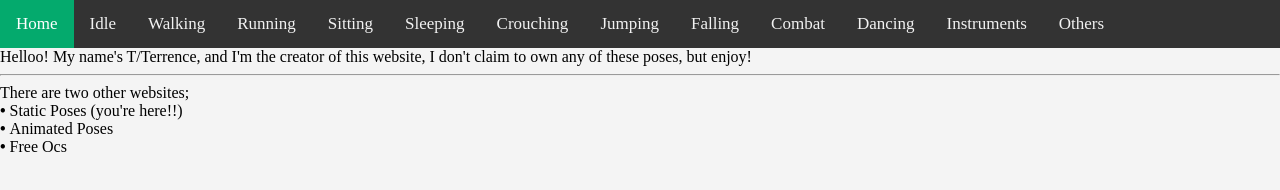
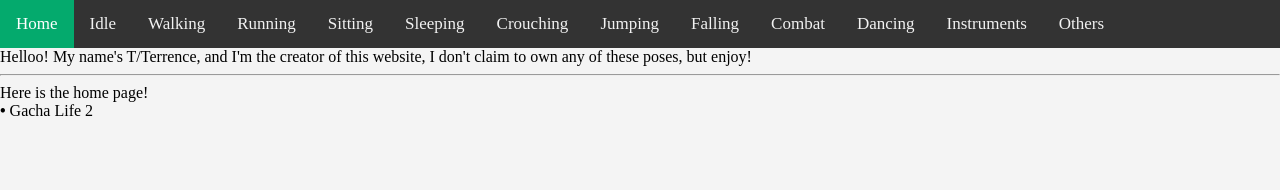
Before and after one commit to CloudTastic/staticposes, a plain HTML site: page index.html in a window 1280 px wide. Drawn offline with Linux system fonts and the light colour scheme.

Commit message:
Update index.html

```diff
--- a/index.html
+++ b/index.html
@@ -27,13 +27,9 @@
 
   Helloo! My name's T/Terrence, and I'm the creator of this website, I don't claim to own any of these poses, but enjoy!
   <br><hr>
-  There are two other websites;
+    Here is the home page!
   <br><b>• </b>
-  Static Poses (you're here!!)
-  <br><b>• </b>
-  Animated Poses
-  <br><b>• </b>
-  Free Ocs
+  Gacha Life 2
 
 
 <script src="script.js"></script>
```
